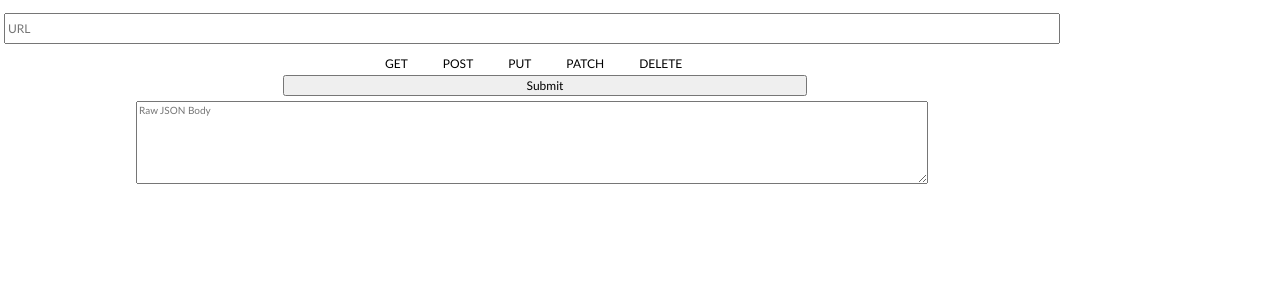
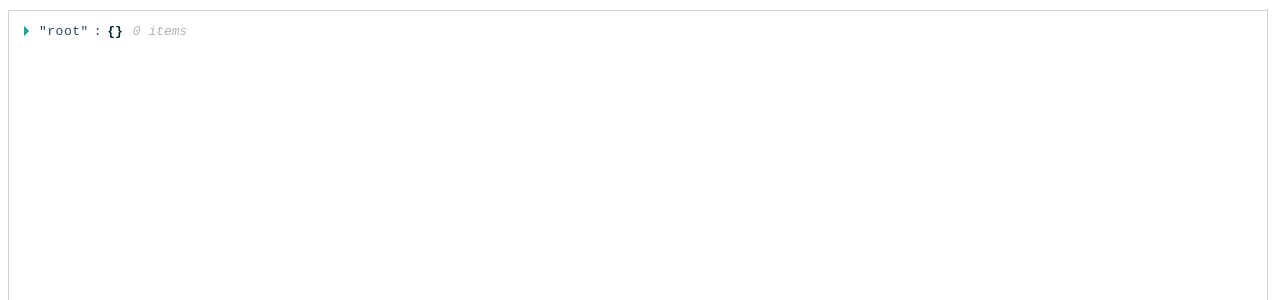
Before and after one commit to jillianlg/RESTy, a React app: page / in a window 1280 px wide. Shown: the top 300 px of the page. Built offline with nearby package versions, Linux system fonts and the light colour scheme.

Commit message:
adds css for ResponseDisplay

```diff
--- a/src/components/ResponseDisplay/ResponseDisplay.css
+++ b/src/components/ResponseDisplay/ResponseDisplay.css
@@ -0,0 +1,10 @@
+.ResponseDisplay{
+  background-color: white;
+  height: 39.7vw;
+  margin-top: 10px;
+  margin-right: .3vw;
+  margin-bottom: .3vw;
+  border: 1px solid lightgray;
+  overflow: auto;
+  padding: 1em;
+}
--- a/src/components/ResponseDisplay/ResponseDisplay.jsx
+++ b/src/components/ResponseDisplay/ResponseDisplay.jsx
@@ -1,10 +1,11 @@
 import React from 'react';
 import PropTypes from 'prop-types';
 import ReactJson from 'react-json-view';
+import styles from './ResponseDisplay.css';
 
 const ResponseDisplay = ({ display }) => {
   return (
-    <pre>
+    <pre className={styles.ResponseDisplay} >
       <ReactJson src={display} displayDataTypes={false} />
     </pre>
   );
--- a/src/components/app/App.jsx
+++ b/src/components/app/App.jsx
@@ -1,6 +1,8 @@
 import React from 'react';
 import RequestForm from '../RequestForm/RequestForm';
+import ResponseDisplay from '../ResponseDisplay/ResponseDisplay';
 
 export default function App() {
-  return <RequestForm />;
+  // return <RequestForm />;
+  return <ResponseDisplay />;
 }
```
